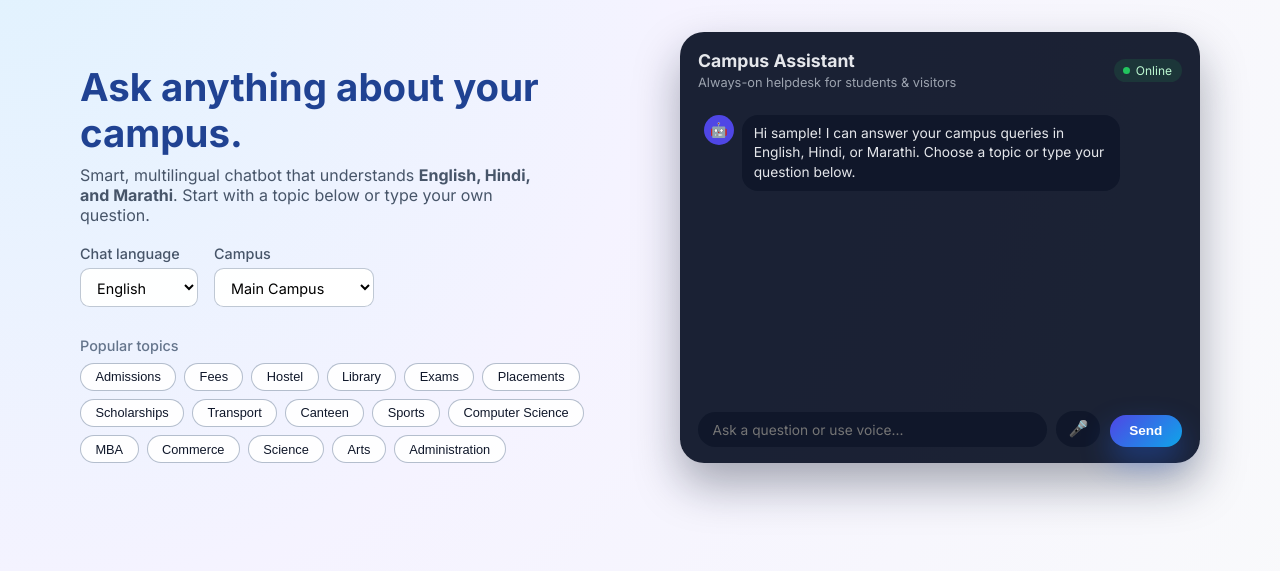
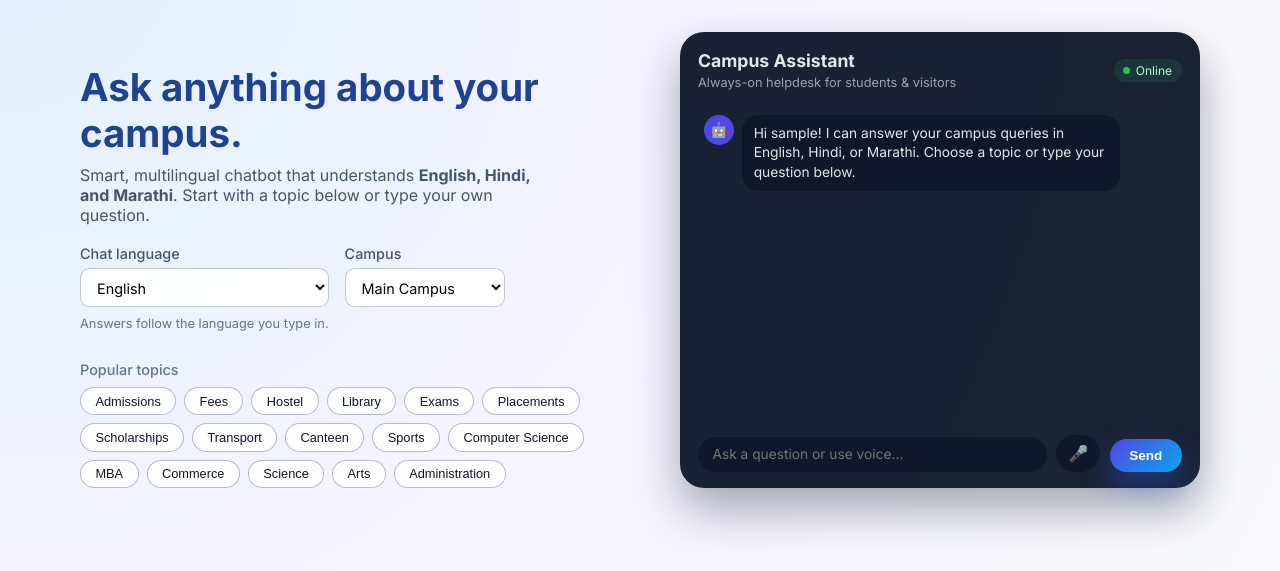
Before and after one commit to mitali1711-2003/Multilingual-Agnostic-Chatbot-, a Flask app: page / in a window 1280 px wide. Shown: the part 69-640 px from the top of the page. Run offline with Flask 3, Linux system fonts and the light colour scheme; a user stored in the database is signed in; tables that the repository leaves empty hold one stand-in row (values such as "Sample post").

Commit message:
FIX language

```diff
--- a/app.py
+++ b/app.py
@@ -452,7 +452,11 @@ def create_app(config_class=DevConfig) -> Flask:
         with db_session() as s:
             conversation = _get_or_create_conversation(s)
 
-            user_lang = explicit_lang or detect_language(message)
+            # Use detected language of the message for retrieval so the answer is in the
+            # same language as the question. (Dropdown is for UI only; we no longer use it
+            # for FAQ search, which fixed wrong-language answers e.g. English questions
+            # returning Hindi replies when Hindi was selected.)
+            user_lang = detect_language(message)
 
             # Log user message
             user_msg = Message(
--- a/static/css/styles.css
+++ b/static/css/styles.css
@@ -563,6 +563,13 @@ select:focus {
   color: #6b7280;
 }
 
+.field-hint {
+  display: block;
+  font-size: 0.8rem;
+  color: #64748b;
+  margin-top: 0.25rem;
+}
+
 .muted a {
   color: #4f46e5;
   font-weight: 500;
--- a/templates/index.html
+++ b/templates/index.html
@@ -20,6 +20,7 @@
           <option value="{{ lang.code }}">{{ lang.label }}</option>
           {% endfor %}
         </select>
+        <span class="field-hint">Answers follow the language you type in.</span>
       </div>
       <div class="field-group">
         <label for="campus-select">Campus</label>
```
